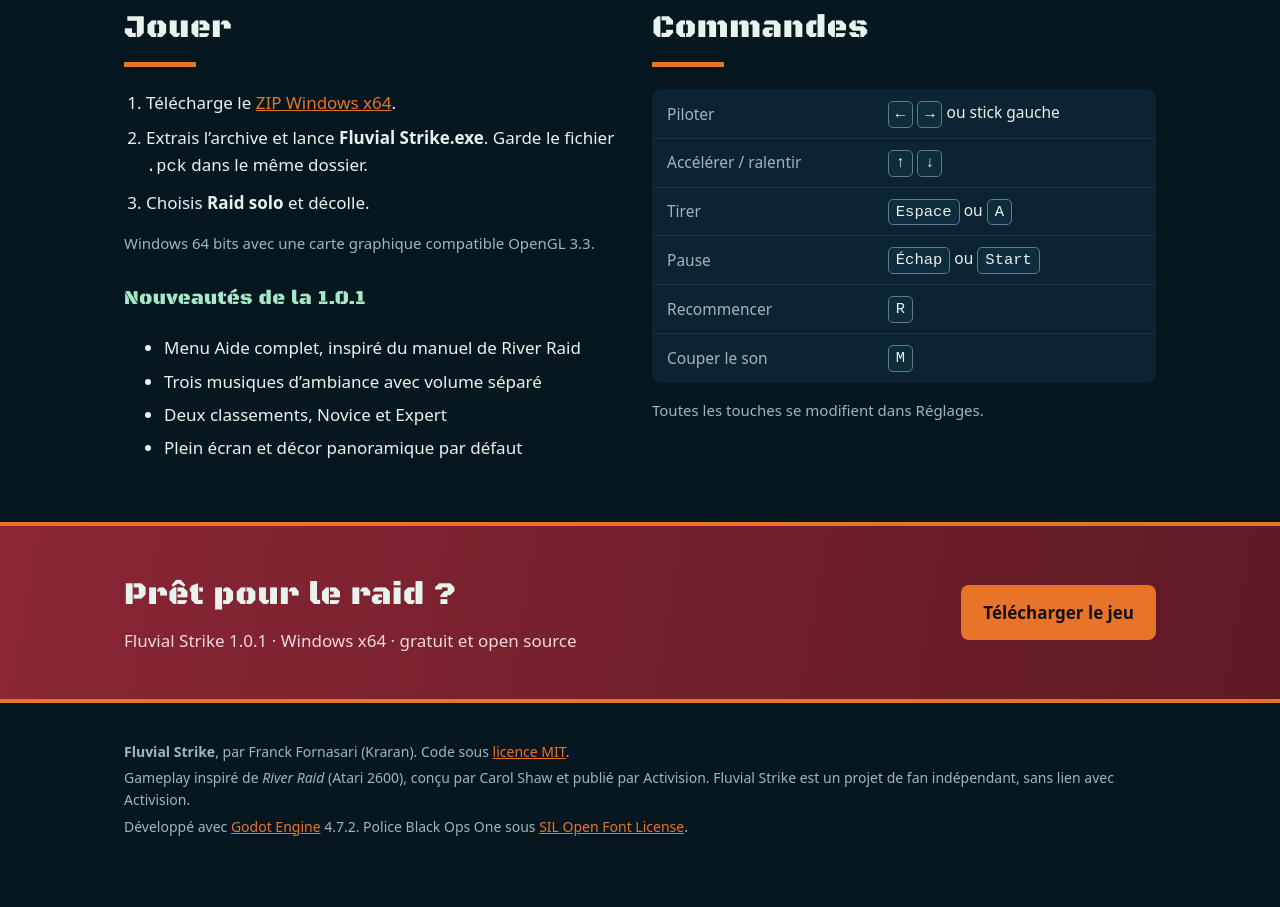
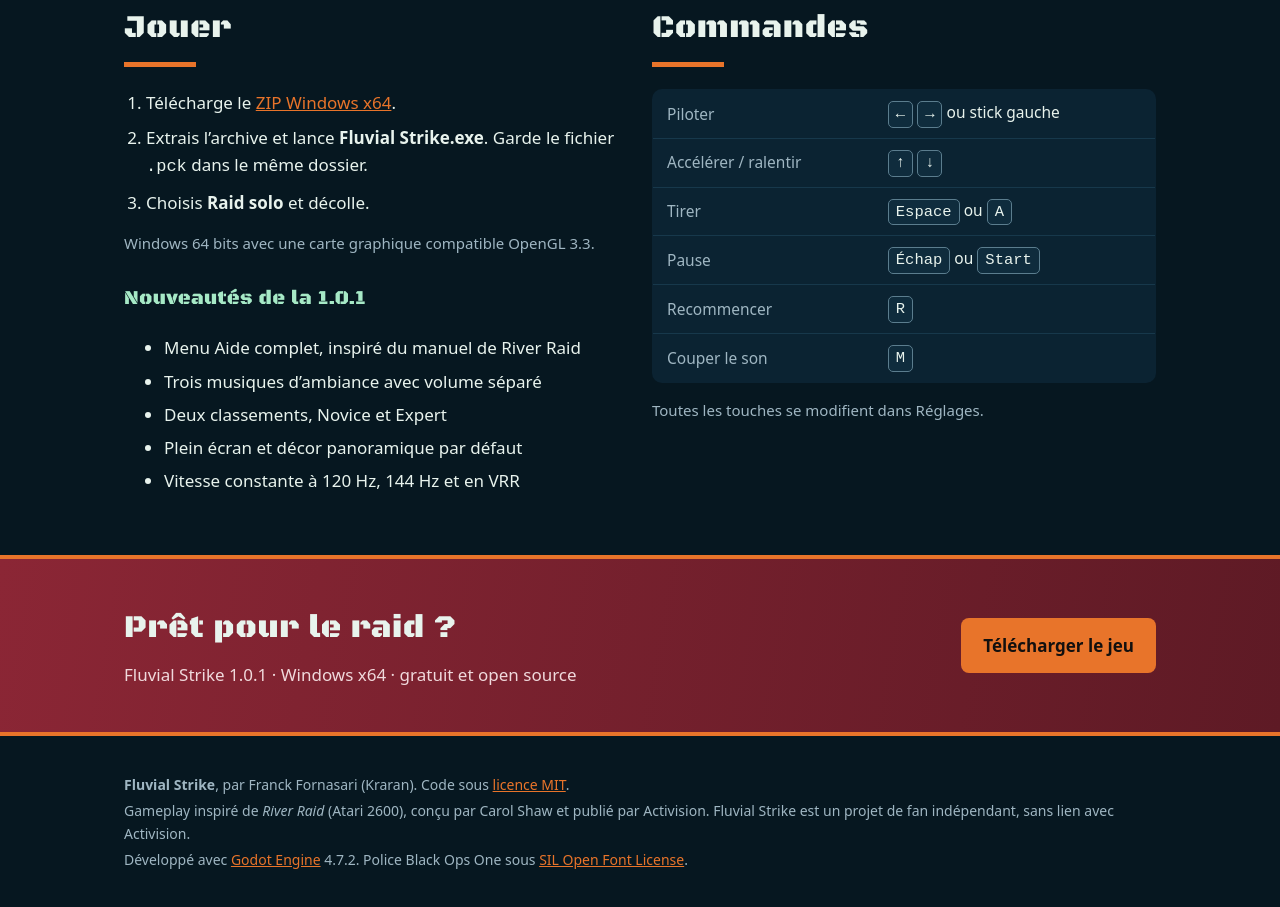
Before and after one commit to Kraran/FluvialStrike, a plain HTML site: page docs/index.html in a window 1280 px wide. Shown: the part 2570-3477 px from the top of the page. Drawn offline with Linux system fonts and the light colour scheme.

Commit message:
Site : vitesse constante à haute fréquence dans les nouveautés de la 1.0.1
Co-Authored-By: Claude Opus 5.5 <noreply@anthropic.com>
Claude-Session: https://claude.ai/code/session_01BzSas2JnFdbx9ojctExd7W

```diff
--- a/docs/index.html
+++ b/docs/index.html
@@ -155,6 +155,7 @@ footer p { margin: 4px 0; }
       <li>Trois musiques d’ambiance avec volume séparé</li>
       <li>Deux classements, Novice et Expert</li>
       <li>Plein écran et décor panoramique par défaut</li>
+      <li>Vitesse constante à 120 Hz, 144 Hz et en VRR</li>
     </ul>
   </div>
   <div>
```
